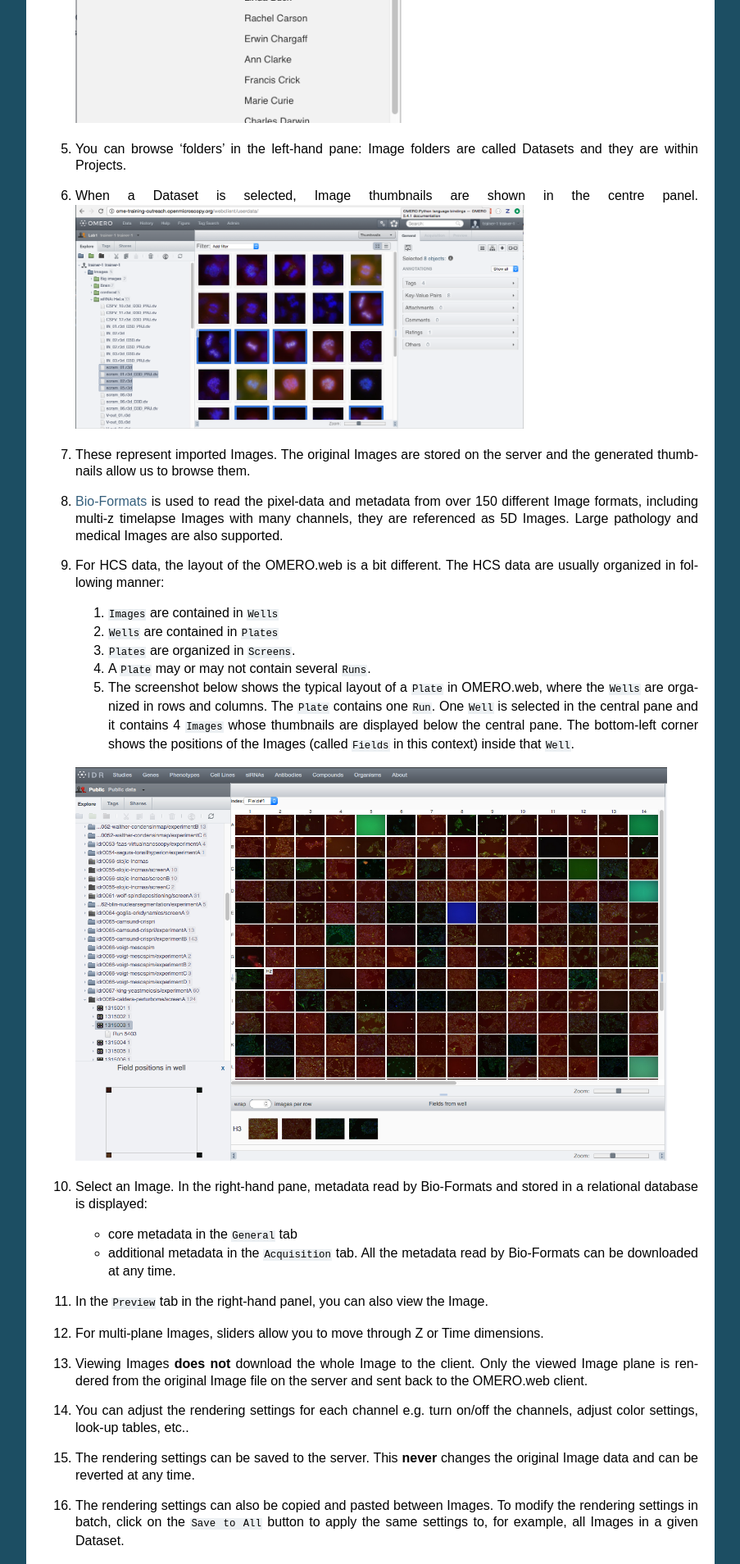
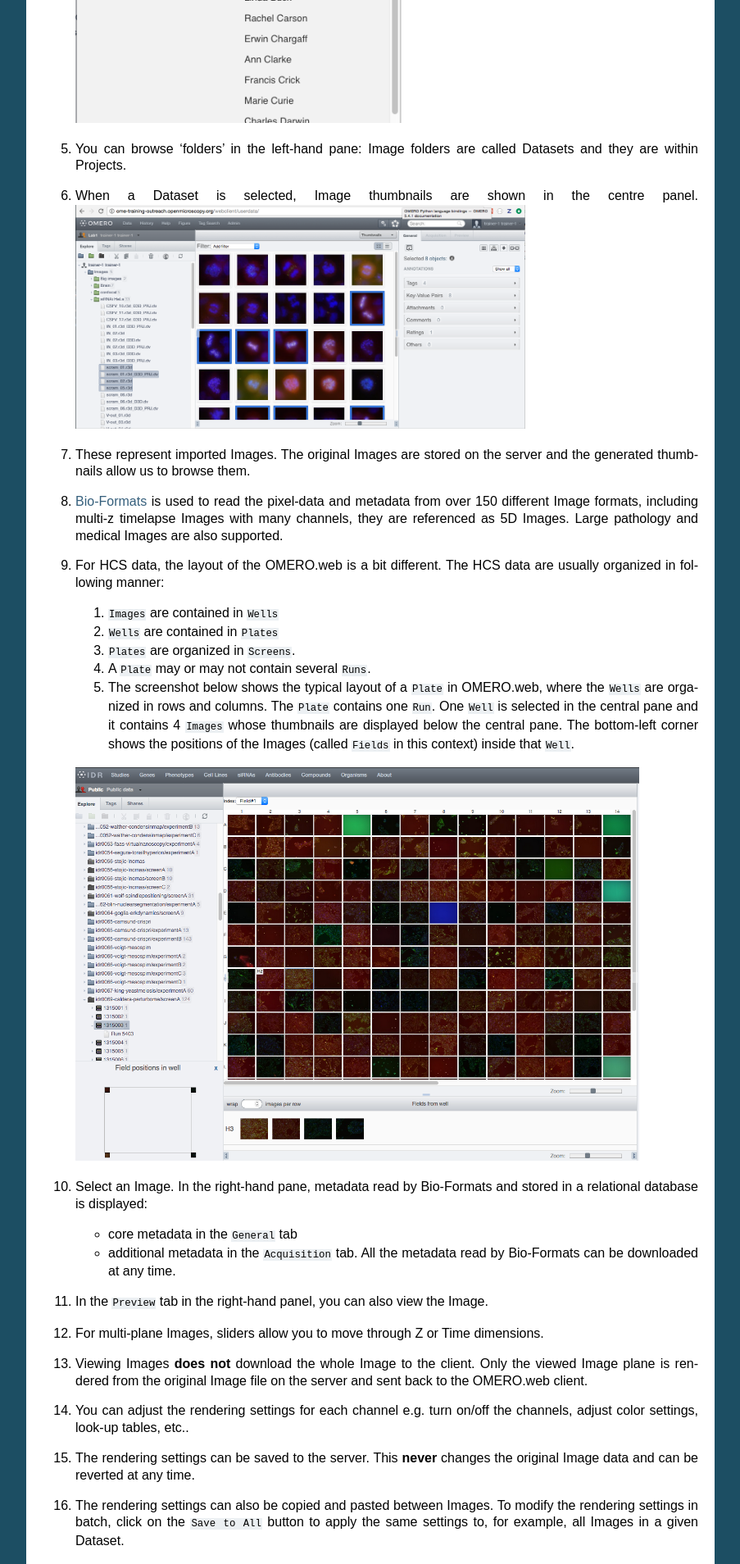
Before and after one commit to ome/omero-guide-introduction, a Sphinx documentation site: the page built from docs/data-management.rst, in a window 1280 px wide. Shown: the part 1657-3565 px from the top of the page at 82% size, without its empty margins (198-1101 px from the left). Built offline with Sphinx 7.4.7, drawn with Linux system fonts in a browser that asks for light colours.

Commit message:
Remove widths cf. Wills comment

```diff
--- a/docs/data-management.rst
+++ b/docs/data-management.rst
@@ -210,32 +210,22 @@
 
 
 .. |image0| image:: images/management1.png
-   :width: 4.15104in
    :height: 3.4592in
 .. |image1| image:: images/management2.png
-   :width: 5.69271in
    :height: 2.84137in
 .. |image2| image:: images/management3.png
-   :width: 3.41667in
    :height: 1.625in
 .. |image2b| image:: images/management3b.png
-   :width: 0.3167in
-   :height: 0.215in
+   :height: 0.245in
 .. |image2c| image:: images/management3c.png
-   :width: 0.21667in
    :height: 0.215in
 .. |image2d| image:: images/management3d.png
-   :width: 2.5in
    :height: 1.3in
 .. |image2e| image:: images/management3e.png
-   :width: 6.3in
    :height: 1.6in
 .. |image3| image:: images/management4.png
-   :width: 7.51667in
    :height: 5in
 .. |image4| image:: images/management5.png
-   :width: 2in
    :height: 2.4592in
 .. |image5| image:: images/management6.png
-   :width: 4in
    :height: 4.9in
```
